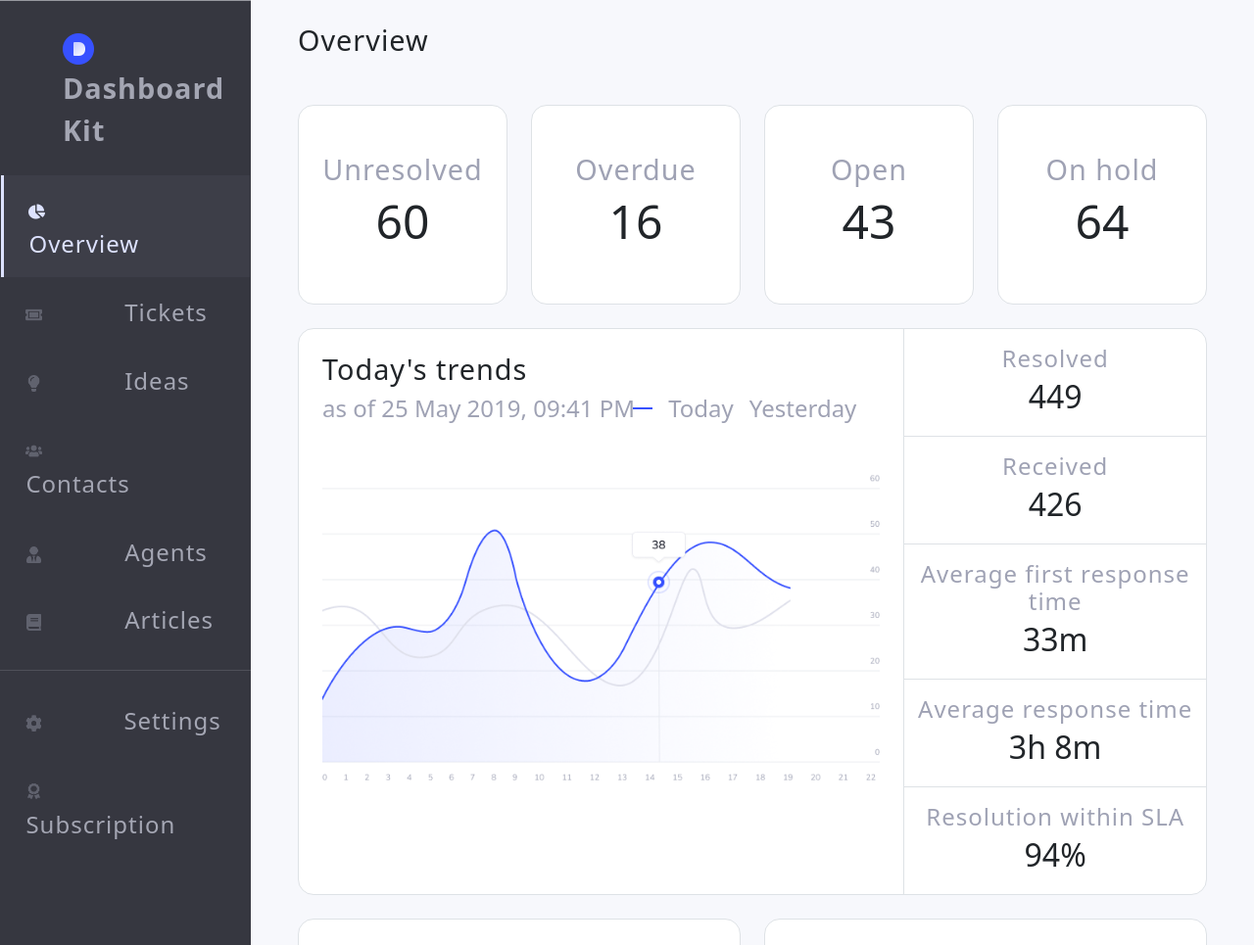
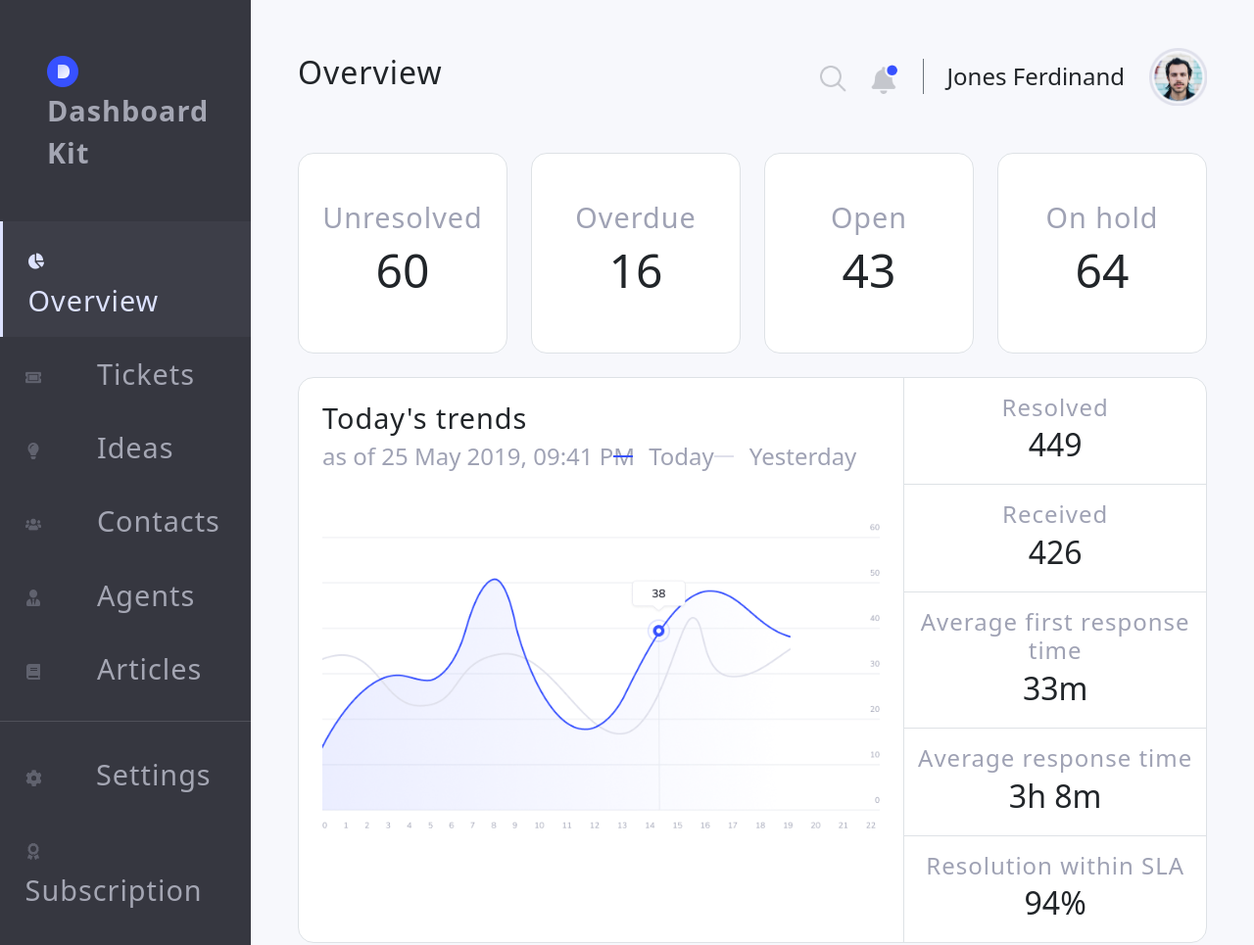
Before and after one commit to 76chan21/Keilly_Narumi_Framework, a website: page public/index.html in a window 1280 px wide. Shown: the top 965 px of the page at 98% size. Drawn offline with nearby package versions, Linux system fonts and the light colour scheme.

Commit message:
modified overview title section to include name and icons
adjusted responsiveness for mobile and desktop, added name 'Jones Ferdinand', adjusted border and spacing for section overall

```diff
--- a/public/assets/css/style.css
+++ b/public/assets/css/style.css
@@ -46,13 +46,10 @@ hr {
     font-weight: 600;
     text-decoration: none;
     letter-spacing: 1px;
-    padding: 3vh 5vw;
-    border-top: 1px solid #f7f8fc82;
 }
 
 #dashboard-logo {
     height: 4vh;
-    margin-right: 2vw;
 }
 
 .search img {
@@ -65,16 +62,14 @@ hr {
 
 .burger img,
 .profile img {
-    height: 50px !important;
+    height: 60px !important;
 }
 
 .nav-item {
     color: #A4A6B3;
-    font-size: 1.5em !important;
+    font-size: 1.8em !important;
     letter-spacing: 1px;
     text-decoration: none;
-    padding: 2vh 5vw;
-    margin: 0.1vh;
 }
 
 .nav-item:hover {
@@ -91,15 +86,17 @@ hr {
 
 .nav-icon-active {
     height: 2.1vh;
-    margin-right: 5vw;
 }
 
 .nav-icon {
     height: 2.1vh;
-    margin-right: 6vw;
 }
 
 /* Main */
+.name {
+    font-size: 1.5em;
+}
+
 .number {
     font-size: 3em;
     font-weight: 500;
@@ -111,9 +108,8 @@ hr {
 }
 
 #title {
-    font-size: 1.8em;
+    font-size: 2em;
     letter-spacing: 1px;
-    padding: 3vh 0;
 }
 
 h3.card-title {
@@ -213,6 +209,10 @@ ul {
         width: 100%;
     }
 
+    #dashboard {
+        border-top: none;
+    }
+
     .col-sidebar {
         width: 20%;
     }
--- a/public/index.html
+++ b/public/index.html
@@ -42,41 +42,41 @@
                 <!-- Nav Links -->
                 <div class="collapse navbar-collapse mt-4" id="navbarNavAltMarkup">
                     <div class="navbar-nav">
-                        <a id="dashboard">
-                            <img src="./assets/img/dashboard-logo.png" id="dashboard-logo" alt="Dashboard logo" />
+                        <a id="dashboard" class="border-top border-light py-5 px-2">
+                            <img src="./assets/img/dashboard-logo.png" id="dashboard-logo" class="me-4 ps-1" alt="Dashboard logo" />
                             Dashboard Kit
                         </a>
                         <a class="nav-item active-item" aria-current="page" href="#">
-                            <img src="./assets/img/overview.png" class="nav-icon-active" alt="Overview icon" />
+                            <img src="./assets/img/overview.png" class="nav-icon-active me-4 ps-3" alt="Overview icon" />
                             Overview
                         </a>
                         <a class="nav-item" href="#">
-                            <img src="./assets/img/tickets.png" class="nav-icon" alt="Tickets icon" />
+                            <img src="./assets/img/tickets.png" class="nav-icon me-4 ps-3" alt="Tickets icon" />
                             Tickets
                         </a>
                         <a class="nav-item" href="#">
-                            <img src="./assets/img/ideas.png" class="nav-icon" alt="Ideas icon" />
+                            <img src="./assets/img/ideas.png" class="nav-icon me-4 ps-3" alt="Ideas icon" />
                             Ideas
                         </a>
                         <a class="nav-item" href="#">
-                            <img src="./assets/img/contacts.png" class="nav-icon" alt="Contacts icon" />
+                            <img src="./assets/img/contacts.png" class="nav-icon me-4 ps-3" alt="Contacts icon" />
                             Contacts
                         </a>
                         <a class="nav-item" href="#">
-                            <img src="./assets/img/agents.png" class="nav-icon" alt="Agents icon" />
+                            <img src="./assets/img/agents.png" class="nav-icon me-4 ps-3" alt="Agents icon" />
                             Agents
                         </a>
                         <a class="nav-item" href="#">
-                            <img src="./assets/img/articles.png" class="nav-icon" alt="Articles icon" />
+                            <img src="./assets/img/articles.png" class="nav-icon me-4 ps-3" alt="Articles icon" />
                             Articles
                         </a>
                         <hr>
                         <a class="nav-item" href="#">
-                            <img src="./assets/img/settings.png" class="nav-icon" alt="Settings icon" />
+                            <img src="./assets/img/settings.png" class="nav-icon me-4 ps-3" alt="Settings icon" />
                             Settings
                         </a>
                         <a class="nav-item" href="#">
-                            <img src="./assets/img/subscription.png" class="nav-icon" alt="Subscription icon" />
+                            <img src="./assets/img/subscription.png" class="nav-icon me-4 ps-3" alt="Subscription icon" />
                             Subscription
                         </a>
                     </div>
@@ -90,41 +90,41 @@
         <nav class="d-none d-xl-block col-sidebar" id="sidebar">
             <div class="sticky-top">
                 <div class="navbar-nav">
-                    <a id="dashboard">
-                        <img src="./assets/img/dashboard-logo.png" id="dashboard-logo" alt="Dashboard logo" />
+                    <a id="dashboard" class="py-5 px-5">
+                        <img src="./assets/img/dashboard-logo.png" id="dashboard-logo" class="me-4" alt="Dashboard logo" />
                         Dashboard Kit
                     </a>
                     <a class="nav-item active-item" aria-current="page" href="#">
-                        <img src="./assets/img/overview.png" class="nav-icon-active" alt="Overview icon" />
+                        <img src="./assets/img/overview.png" class="nav-icon-active me-5" alt="Overview icon" />
                         Overview
                     </a>
                     <a class="nav-item" href="#">
-                        <img src="./assets/img/tickets.png" class="nav-icon" alt="Tickets icon" />
+                        <img src="./assets/img/tickets.png" class="nav-icon me-5" alt="Tickets icon" />
                         Tickets
                     </a>
                     <a class="nav-item" href="#">
-                        <img src="./assets/img/ideas.png" class="nav-icon" alt="Ideas icon" />
+                        <img src="./assets/img/ideas.png" class="nav-icon me-5" alt="Ideas icon" />
                         Ideas
                     </a>
                     <a class="nav-item" href="#">
-                        <img src="./assets/img/contacts.png" class="nav-icon" alt="Contacts icon" />
+                        <img src="./assets/img/contacts.png" class="nav-icon me-5" alt="Contacts icon" />
                         Contacts
                     </a>
                     <a class="nav-item" href="#">
-                        <img src="./assets/img/agents.png" class="nav-icon" alt="Agents icon" />
+                        <img src="./assets/img/agents.png" class="nav-icon me-5" alt="Agents icon" />
                         Agents
                     </a>
                     <a class="nav-item" href="#">
-                        <img src="./assets/img/articles.png" class="nav-icon" alt="Articles icon" />
+                        <img src="./assets/img/articles.png" class="nav-icon me-5" alt="Articles icon" />
                         Articles
                     </a>
                     <hr>
                     <a class="nav-item" href="#">
-                        <img src="./assets/img/settings.png" class="nav-icon" alt="Settings icon" />
+                        <img src="./assets/img/settings.png" class="nav-icon me-5" alt="Settings icon" />
                         Settings
                     </a>
                     <a class="nav-item" href="#">
-                        <img src="./assets/img/subscription.png" class="nav-icon" alt="Subscription icon" />
+                        <img src="./assets/img/subscription.png" class="nav-icon me-5" alt="Subscription icon" />
                         Subscription
                     </a>
                 </div>
@@ -133,8 +133,26 @@
 
         <!-- Main -->
         <main class="container-fluid px-5">
+            <!-- Overview Bar -->
+            <div class="row py-5 mb-4 mb-sm-0">
+                <div class="col d-flex align-items-center">
+                    <h1 id="title">Overview</h1>
+                </div>
+                <div class="d-sm-none d-xl-flex col d-flex justify-content-end align-items-center">
+                    <a class="search" href="#">
+                        <img src="./assets/img/search-icon.png" alt="Search icon">
+                    </a>
+                    <a class="notif ms-4" href="#">
+                        <img src="./assets/img/notification-icon.png" alt="New notification bell icon">
+                    </a>
+                    <p class="name ps-4 ms-4 border-start border-secondary">Jones Ferdinand</p>
+                    <a class="profile ms-4" href="#">
+                        <img src="./assets/img/photo.png" alt="Rounded profile picture icon">
+                    </a>
+                </div>
+            </div>
+
             <!-- Overview Cards -->
-            <h1 class="mb-xl-4" id="title">Overview</h1>
             <div class="row">
                 <div class="col-sm-6 col-xl-3 text-center">
                     <figure class="card col border rounded-4 bg-white py-5 px-2">
@@ -172,7 +190,7 @@
                         </div>
                         <div class="col-4 d-xl-flex flex-xl-row-reverse justify-content-between">
                             <div class="d-flex align-items-center">
-                                <div class="me-3" id="line-yersterday"></div>
+                                <div class="me-3" id="line-yesterday"></div>
                                 <h5 class="card-title-s">Yesterday</h5>
                             </div>
                             <div class="d-flex align-items-center">
```
